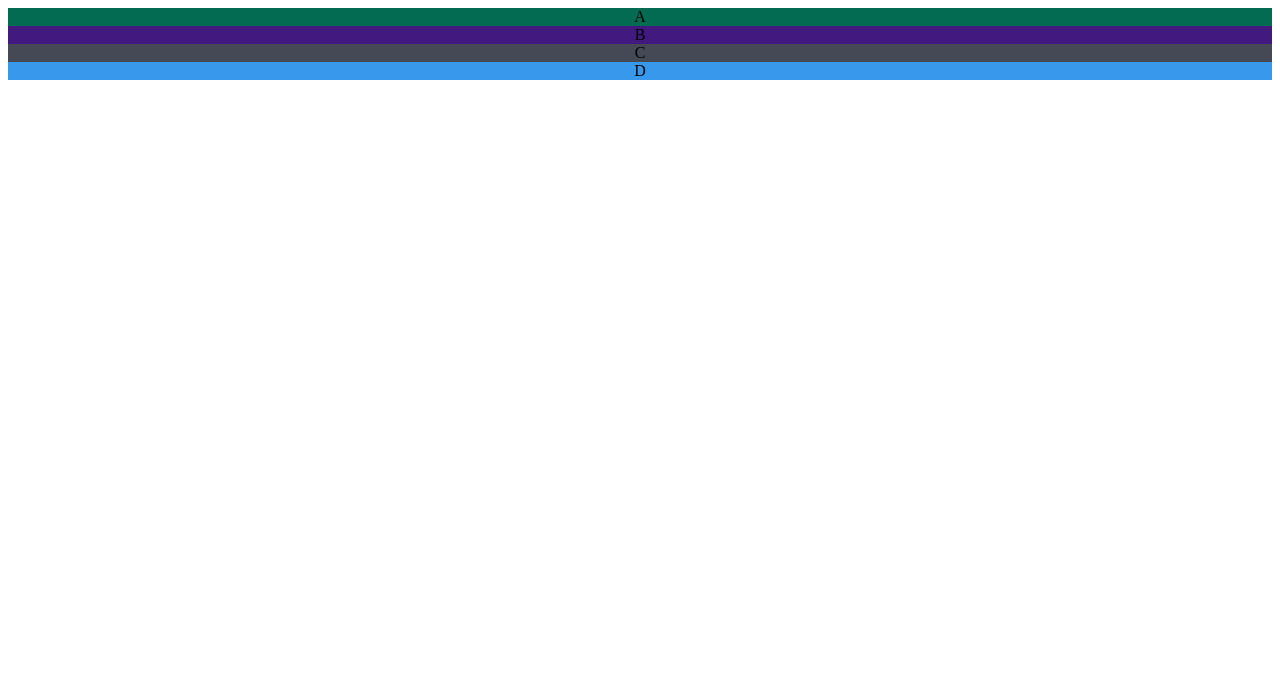
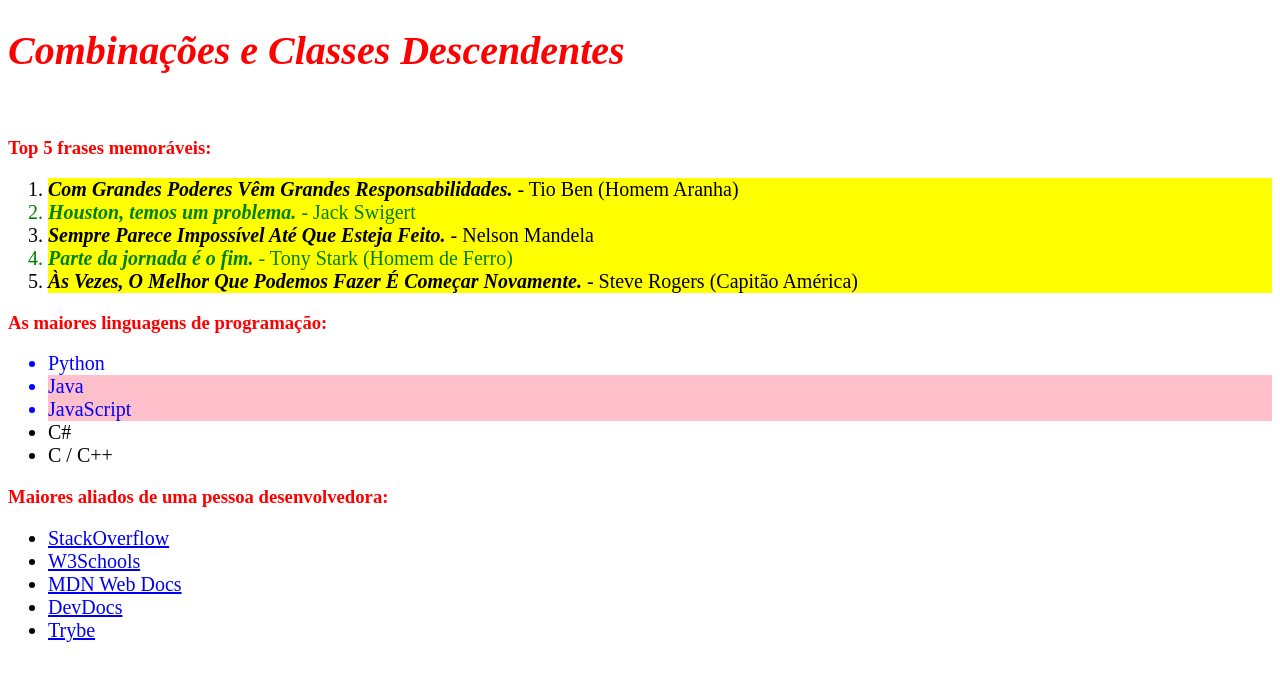
Before and after one commit to gabrielsilper/trybe-revisao, a plain HTML site: page trybe-fundamentos-1/secao-2/dia-3/index.html in a window 1280 px wide. Drawn offline with Linux system fonts and the light colour scheme.

Commit message:
mais um pouco sobre css e relembrando js, modulo 1.1

```diff
--- a/trybe-fundamentos-1/secao-2/dia-3/index.html
+++ b/trybe-fundamentos-1/secao-2/dia-3/index.html
@@ -1,15 +1,58 @@
 <!DOCTYPE html>
 <html lang="pt-br">
-<head>
-  <meta charset="UTF-8">
-  <meta name="viewport" content="width=device-width, initial-scale=1.0">
-  <title>Exercício: box model</title>
-  <link rel="stylesheet" href="style.css">
-</head>
-<body>
-  <div class="caixa width-and-height" style="background: #036b52">A</div>
-  <div class="caixa width-and-height padding" style="background: #41197f;">B</div>
-  <div class="caixa width-and-height padding margin" style="background: #444955">C</div>
-  <div class="caixa width-and-height padding margin border" style="background: #3898EC">D</div>
-</body>
+  <head>
+    <meta charset="UTF-8" />
+    <link rel="stylesheet" href="style.css" />
+    <title>#GoTrybe</title>
+  </head>
+  <body>
+    <h1><em>Combinações e Classes Descendentes</em></h1>
+    <br />
+    <h3>Top 5 frases memoráveis:</h3>
+    <ol>
+      <li>
+        <em>Com grandes poderes vêm grandes responsabilidades.</em> - Tio Ben
+        (Homem Aranha)
+      </li>
+      <li><em>Houston, temos um problema.</em> - Jack Swigert</li>
+      <li>
+        <em>Sempre parece impossível até que esteja feito.</em> - Nelson Mandela
+      </li>
+      <li><em>Parte da jornada é o fim.</em> - Tony Stark (Homem de Ferro)</li>
+      <li>
+        <em>Às vezes, o melhor que podemos fazer é começar novamente.</em> -
+        Steve Rogers (Capitão América)
+      </li>
+    </ol>
+    <h3>As maiores linguagens de programação:</h3>
+    <ul>
+      <li>Python</li>
+      <li>Java</li>
+      <li>JavaScript</li>
+      <li>C#</li>
+      <li>C / C++</li>
+    </ul>
+    <h3>Maiores aliados de uma pessoa desenvolvedora:</h3>
+    <ul>
+      <li>
+        <a href="https://pt.stackoverflow.com/" target="_blank"
+          >StackOverflow</a
+        >
+      </li>
+      <li>
+        <a href="https://www.w3schools.com/" target="_blank">W3Schools</a>
+      </li>
+      <li>
+        <a href="https://developer.mozilla.org/pt-BR/" target="_blank"
+          >MDN Web Docs</a
+        >
+      </li>
+      <li>
+        <a href="https://devdocs.io/" target="_blank">DevDocs</a>
+      </li>
+      <li>
+        <a href="https://app.betrybe.com/" target="_blank">Trybe</a>
+      </li>
+    </ul>
+  </body>
 </html>
--- /dev/null
+++ b/trybe-fundamentos-1/secao-2/dia-3/style.css
@@ -0,0 +1,60 @@
+ol li {
+  background-color: yellow;
+}
+
+ol li:nth-child(even) {
+  color: green;
+}
+
+ol li:nth-child(odd) {
+  text-transform: capitalize;
+}
+
+h1, h2, h3 {
+  color: red;
+}
+
+h1, h2, h3 em {
+  font-size: 40px;
+}
+
+li {
+    font-size: 20px;
+}
+
+li em {
+    font-weight: bold;
+}
+
+ul:first-of-type li:nth-child(-n+3) {
+  color: blue;
+}
+
+ul:first-of-type li:nth-child(n+2):nth-child(-n+3) {
+    background-color: pink;
+}
+
+ul:nth-of-type(2) li:nth-child(1) a:hover {
+    color: orange;
+    font-weight: bold;
+}
+
+ul:nth-of-type(2) li:nth-child(2) a:hover {
+    color: green;
+    font-weight: bold;
+}
+
+ul:nth-of-type(2) li:nth-child(3) a:hover {
+    color: black;
+    font-weight: bold;
+}
+
+ul:nth-of-type(2) li:nth-child(4) a:hover {
+    color: yellow;
+    font-weight: bold;
+}
+
+ul:nth-of-type(2) li:nth-child(5) a:hover {
+    color: green;
+    font-weight: bold;
+}
--- /dev/null
+++ b/trybe-fundamentos-1/secao-2/dia-4/style.css
@@ -0,0 +1,39 @@
+h1, h2, ul {
+  text-align: center;
+}
+
+li {
+  list-style: none;
+}
+
+.premiacao ul li {
+    display: inline;
+}
+
+.first {
+  background-color: rgb(235, 200, 84);
+  font-size: 20px;
+  height: 50px;
+  text-align: center;
+  margin-left: auto;
+  margin-right: auto;
+  width: 200px;
+}
+
+.second {
+  background-color: rgb(219, 219, 219);
+  font-size: 20px;
+  height: 50px;
+  text-align: center;
+  display: inline-block;
+  width: 300px;
+}
+
+.third {
+  background-color: rgb(170, 142, 106);
+  font-size: 20px;
+  height: 50px;
+  display: inline-block;
+  text-align: center;
+  width: 300px;
+}
```
Also changed, not shown: trybe-fundamentos-1/secao-2/dia-4/index.html (added, +38 -0 lines), trybe-fundamentos-1/secao-3/dia-2/main.js (added, +20 -0 lines).
